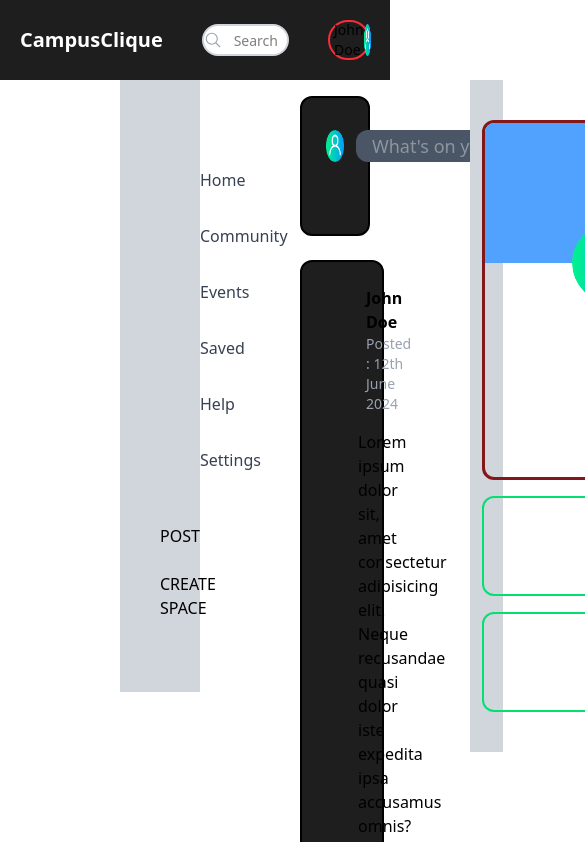
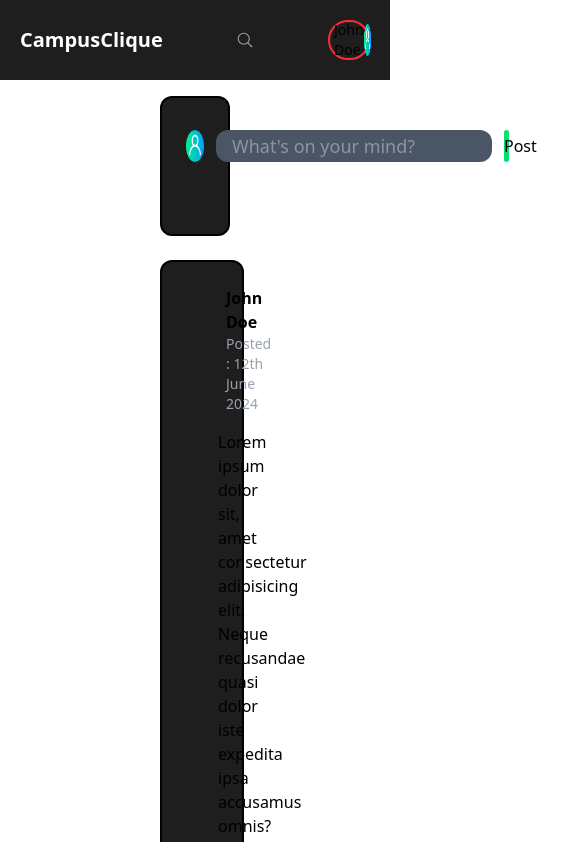
Before and after one commit to Sarthak12903/CampusClique, a React (Vite) app in the folder frontend/: page / in a window 390 px wide. Shown: the top 842 px of the page, 585 px wide, since content can reach past the window. Built offline with nearby package versions, Linux system fonts and the light colour scheme.

Commit message:
responsivenss of homepage initiated

```diff
--- a/frontend/src/Components/LeftSideBar/LeftSideBar.jsx
+++ b/frontend/src/Components/LeftSideBar/LeftSideBar.jsx
@@ -41,7 +41,7 @@ const sidebarItems = [
 
 export default function LeftSideBar() {
   return (
-    <div className="w-[20%] h-[80%] py-20 px-10 flex flex-col gap-4 bg-gray-300">
+    <div className="hidden sm:flex w-[20%] h-[80%] py-20 px-10 flex flex-col gap-4 bg-gray-300">
       {sidebarItems.map((item) => {
         const Icon = item.icon;
 
--- a/frontend/src/Components/NavBar/NavBar.jsx
+++ b/frontend/src/Components/NavBar/NavBar.jsx
@@ -6,7 +6,7 @@ export default function NavBar() {
       <h1 className="font-bold max-sm:text-xl sm:text-2xl text-white">CampusClique</h1>
 
       {/* SearchBAr */}
-      <div className="flex items-center h-[2em] w-[25%] bg-white rounded-full border-2 border-gray-300  overflow-hidden">
+      <div className="hidden sm:flex  items-center h-[2em] w-[25%] bg-white rounded-full border-2 border-gray-300  overflow-hidden">
         <div className="flex items-center justify-center w-[2.5em] h-full">
           <IoSearchOutline className="text-gray-400 text-lg" />
         </div>
@@ -16,7 +16,10 @@ export default function NavBar() {
           className="flex-1 h-full outline-none pl-3 text-sm "
         />
       </div>
+     <div className="flex sm:hidden">
+          <IoSearchOutline className="text-gray-400 text-lg" />
 
+     </div>
 
      {/* Profile Tab */}
       <div className="rounded-full border-2 border-red-500 h-[2.5em] w-[12%] p-1 flex items-center justify-between">
--- a/frontend/src/Components/RightSidebar/RightSideBar.jsx
+++ b/frontend/src/Components/RightSidebar/RightSideBar.jsx
@@ -4,7 +4,7 @@ import RightProfilePanel from '../RightProfilePanel/RightProfilePanel';
 
 const RightSideBar = () => {
   return (
-   <div className="w-[22%] h-[100%] flex flex-col px-3 py-10 gap-4 bg-gray-300">
+   <div className="hidden sm:flex w-[22%] h-[100%] flex flex-col px-3 py-10 gap-4 bg-gray-300">
    <RightProfilePanel/>
    <div className='w-[260px] h-[100px] border-2 border-green-400 rounded-xl'></div>
    <div className='w-[260px] h-[100px] border-2 border-green-400 rounded-xl'></div>
--- a/frontend/src/Pages/HomePage/HomePage.jsx
+++ b/frontend/src/Pages/HomePage/HomePage.jsx
@@ -5,6 +5,8 @@ export default function HomePage() {
     <div className="py-4  px-10 w-full">
       <CreatePost/>
       <Post/>
+      <Post/>
+
     </div>
   );
 }
```
